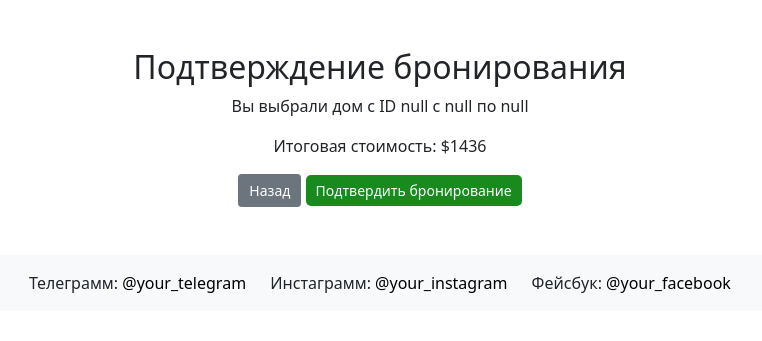
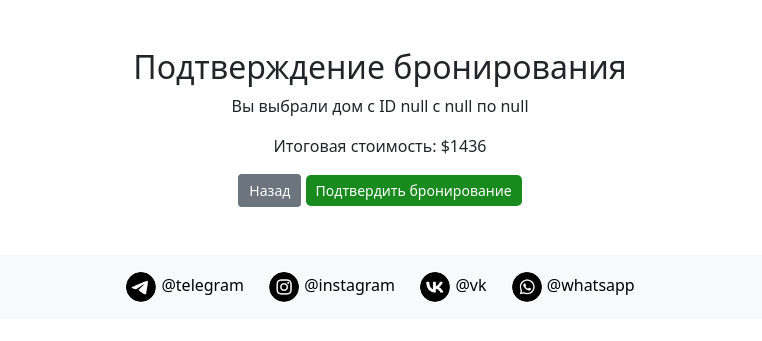
Before and after one commit to erastov-alex/borovsk-app, a Flask app: page /booking_confirmation in a window 1280 px wide. Shown: the part 56-397 px from the top of the page, without its empty margins (260-1022 px from the left). Run offline with Flask 3, Linux system fonts and the light colour scheme.

Commit message:
add footer icons

```diff
--- a/src/templates/footer.html
+++ b/src/templates/footer.html
@@ -1,8 +1,9 @@
 <!-- Footer -->
 <footer class="footer mt-auto py-3 bg-light">
 	<div class="container">
-		<p>Телеграмм: <a href="https://t.me/your_telegram">@your_telegram</a></p>
-		<p>Инстаграмм: <a href="https://www.instagram.com/your_instagram">@your_instagram</a></p>
-		<p>Фейсбук: <a href="https://www.facebook.com/your_facebook">@your_facebook</a></p>
+		<p><img src="static/img/footer/telegram.png" alt="logo" width="32" height="32" class="rounded-circle border border-white"><a href="https://t.me/your_telegram">  @telegram</a></p>
+		<p><img src="static/img/footer/inst.png" alt="logo" width="32" height="32" class="rounded-circle border border-white"><a href="https://www.instagram.com/your_instagram">  @instagram</a></p>
+		<p><img src="static/img/footer/vk.png" alt="logo" width="32" height="32" class="rounded-circle border border-white"><a href="https://www.facebook.com/your_facebook">  @vk</a></p>
+		<p><img src="static/img/footer/whatsapp.png" alt="logo" width="32" height="32" class="rounded-circle border border-white"><a href="https://www.facebook.com/your_facebook">  @whatsapp</a></p>
 	</div>
 </footer>
```
Also changed, not shown: src/static/img/footer/inst.png (added), src/static/img/footer/telegram.png (added), src/static/img/footer/vk.png (added), src/static/img/footer/whatsapp.png (added).
